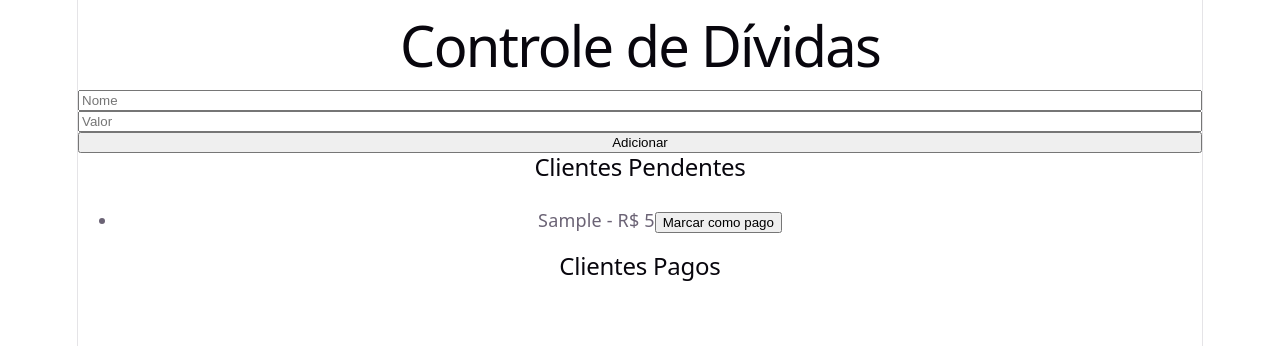
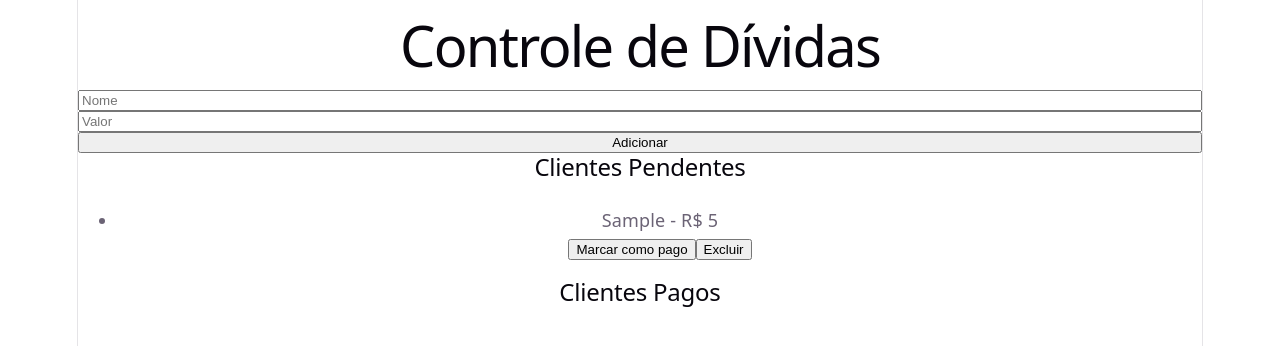
Before and after one commit to SerpianDev-Stack/projeto-controle-de-dividas, a React (Vite) app: page / in a window 1280 px wide. Both pictures are taken after typing "Sample", "5" into the empty fields and a click on the button "Adicionar". Shown: the top 346 px of the page. Built offline with nearby package versions, Linux system fonts and the light colour scheme.

Commit message:
Funcionalidade: Deletar clientes das litas

```diff
--- a/src/App.tsx
+++ b/src/App.tsx
@@ -32,6 +32,10 @@ function App() {
     });
   };
 
+  const deleteClient = (id: number) => {
+    setClients((prev) => prev.filter((client) => client.id !== id));
+  };
+
   console.log(clients);
 
   return (
@@ -39,7 +43,7 @@ function App() {
       <h1>Controle de Dívidas</h1>
 
       <CustumerForm onAddClient={addClient} />
-      <ClientList clients={clients} onMarkAsPaid={markAsPaid} />
+      <ClientList clients={clients} onMarkAsPaid={markAsPaid} onDeleteClient={deleteClient} />
     </>
   );
 }
--- a/src/components/listaClientes/ClientList.tsx
+++ b/src/components/listaClientes/ClientList.tsx
@@ -3,9 +3,10 @@ import type { Client } from "../../App";
 type Props = {
   clients: Client[];
   onMarkAsPaid: (id: number) => void;
+  onDeleteClient: (id: number) => void;
 };
 
-const ClientList = ({ clients, onMarkAsPaid }: Props) => {
+const ClientList = ({ clients, onMarkAsPaid, onDeleteClient }: Props) => {
   const pendingClients = clients.filter((client) => !client.paid);
   const paidClients = clients.filter((client) => client.paid);
 
@@ -17,9 +18,14 @@ const ClientList = ({ clients, onMarkAsPaid }: Props) => {
           <li key={client.id}>
             {client.name} - R$ {client.value}
             {!client.paid && (
-              <button onClick={() => onMarkAsPaid(client.id)}>
-                Marcar como pago
-              </button>
+              <div>
+                <button onClick={() => onMarkAsPaid(client.id)}>
+                  Marcar como pago
+                </button>
+                <button onClick={() => onDeleteClient(client.id)}>
+                  Excluir
+                </button>
+              </div>
             )}
           </li>
         ))}
@@ -31,6 +37,7 @@ const ClientList = ({ clients, onMarkAsPaid }: Props) => {
         {paidClients.map((client) => (
           <li key={client.id}>
             {client.name} - R$ {client.value}
+            <button onClick={() => onDeleteClient(client.id)}>Excluir</button>
           </li>
         ))}
       </ul>
```
